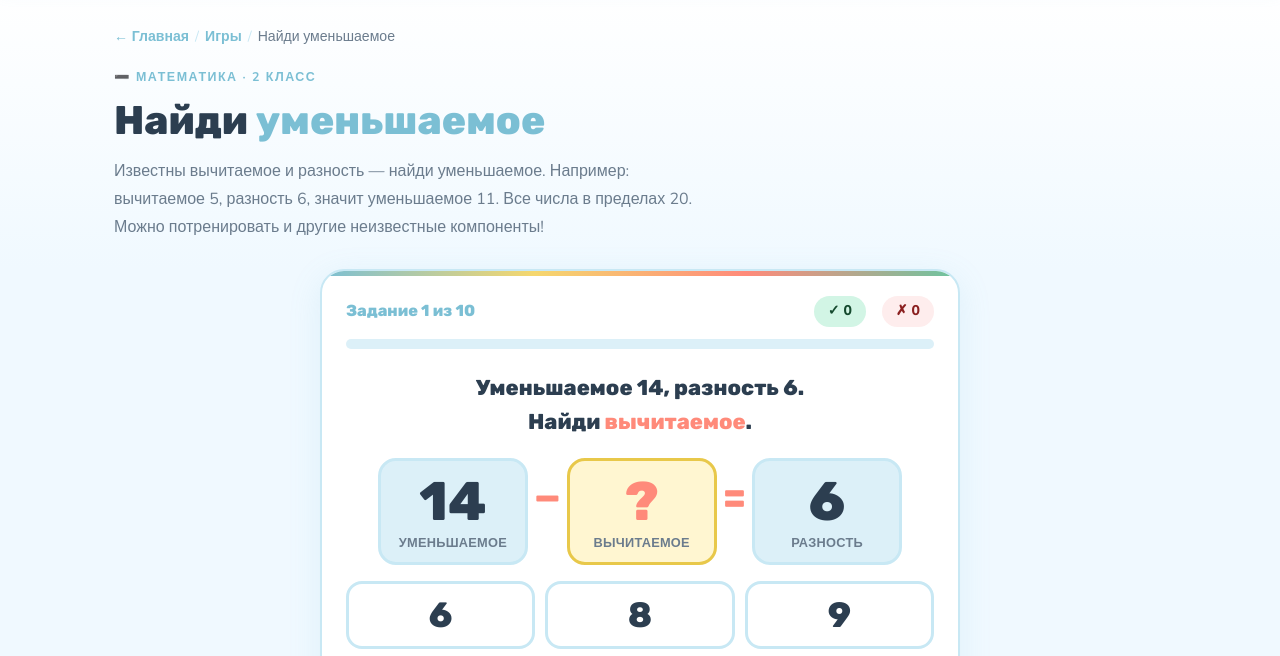
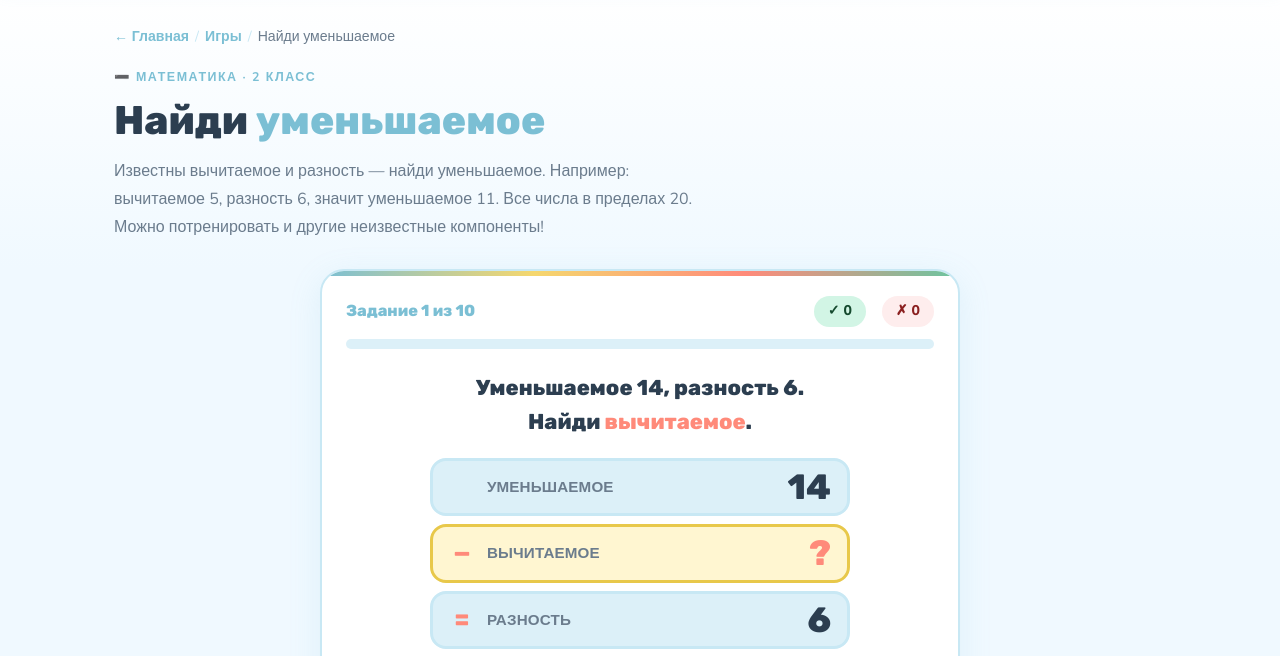
Before and after one commit to denvikadsv-sudo/uspevayka, a plain HTML site: page game-minuend.html in a window 1280 px wide. Both pictures are taken after a click on the button "Найди вычитаемое". Shown: the part 78-734 px from the top of the page. Drawn offline with nearby package versions, Linux system fonts and the light colour scheme.

Commit message:
Найди уменьшаемое: подписи вылезали из карточек на телефоне — раскладка «в столбик» (#40)
Подпись «УМЕНЬШАЕМОЕ» не помещалась в узкую карточку с настоящим шрифтом.
Теперь три строки: подпись слева, число справа. Проверено на ширинах
320–800 px и при крупном шрифте 125% и 150%.


Claude-Session: https://claude.ai/code/session_013NZgc21fMMowcHqb41kSNE

Co-authored-by: Claude <noreply@anthropic.com>

```diff
--- a/game-minuend.html
+++ b/game-minuend.html
@@ -139,17 +139,17 @@
     .mn-progress__bar { height: 100%; width: 0; background: linear-gradient(90deg, var(--sky), var(--green)); border-radius: 99px; transition: width .4s ease; }
     .mn-task { text-align: center; font-family: 'Rubik', sans-serif; font-weight: 800; font-size: clamp(1.05rem, 4.2vw, 1.35rem); color: var(--ink); padding: 14px 0 4px; }
     .mn-task .ask { color: var(--coral); }
-    .mn-eq { display: flex; align-items: flex-start; justify-content: center; gap: 6px; margin: 14px 0 8px; }
-    .mn-op { font-family: 'Rubik', sans-serif; font-weight: 900; font-size: clamp(1.8rem, 8vw, 2.6rem); color: var(--coral); line-height: 1; padding-top: 18px; }
-    .mn-card { flex: 1 1 0; max-width: 150px; min-width: 0; text-align: center; background: var(--sky-pale); border: 3px solid var(--sky-light); border-radius: 18px; padding: 10px 4px 8px; transition: all .2s; }
-    .mn-card__num { font-family: 'Rubik', sans-serif; font-weight: 900; font-size: clamp(2.2rem, 11vw, 3.4rem); line-height: 1.15; color: var(--ink); }
-    .mn-card__lbl { font-size: clamp(.62rem, 2.6vw, .8rem); font-weight: 800; color: var(--muted); text-transform: uppercase; letter-spacing: .02em; }
+    /* Раскладка «в столбик»: подпись слева, число справа — подписи помещаются на любой ширине и при крупном шрифте */
+    .mn-eq { display: flex; flex-direction: column; gap: 8px; margin: 14px auto 8px; max-width: 420px; }
+    .mn-card { display: flex; align-items: center; gap: 10px; min-width: 0; text-align: left; background: var(--sky-pale); border: 3px solid var(--sky-light); border-radius: 16px; padding: 6px 16px 6px 14px; transition: all .2s; }
+    .mn-card::before { content: attr(data-op); width: 1.1em; flex: none; font-family: 'Rubik', sans-serif; font-weight: 900; font-size: 1.7rem; line-height: 1; color: var(--coral); text-align: center; }
+    .mn-card__lbl { order: 1; flex: 1 1 auto; min-width: 0; font-size: .95rem; font-weight: 800; letter-spacing: .01em; color: var(--muted); text-transform: uppercase; overflow-wrap: anywhere; }
+    .mn-card__num { order: 2; min-width: 2ch; text-align: right; font-family: 'Rubik', sans-serif; font-weight: 900; font-size: 2.2rem; line-height: 1.15; color: var(--ink); }
     .mn-card--ask { background: #FFF6D1; border-color: var(--yellow-dark); }
     .mn-card--ask .mn-card__num { color: var(--coral); }
     .mn-card--done { background: #d2f5e5; border-color: var(--green); }
     .mn-card--done .mn-card__num { color: #154a2e; }
     .mn-card--reveal { background: #FFF6D1; border-color: var(--yellow-dark); }
-    .mn-card--reveal .mn-card__num { color: var(--ink); }
     .mn-choices { display: grid; grid-template-columns: repeat(3, 1fr); gap: 10px; margin: 16px 0 6px; }
     .mn-choice { min-height: 68px; padding: 8px 0; border-radius: 16px; border: 3px solid var(--sky-light); background: #fff; font-family: 'Rubik', sans-serif; font-size: clamp(1.6rem, 7vw, 2.2rem); font-weight: 800; color: var(--ink); cursor: pointer; transition: transform .15s, border-color .15s, background .15s, opacity .2s; }
     .mn-choice:hover:not(:disabled) { border-color: var(--sky); background: var(--sky-pale); transform: translateY(-2px); }
@@ -181,7 +181,7 @@
     .mn-win-btn2:hover { border-color: var(--sky); background: var(--sky-pale); }
     .mn-win-link { background: none; border: none; color: var(--muted); font-size: .9rem; font-weight: 700; font-family: 'Nunito', sans-serif; cursor: pointer; text-decoration: underline; }
     .tip-card--wide { grid-column: 1 / -1; background: #FFF6D1; border-color: #F7E7A0; }
-    @media (max-width: 380px) { .mn-choices { gap: 8px; } .mn-inner { padding: 16px 14px 24px; } .mn-eq { gap: 3px; } }
+    @media (max-width: 380px) { .mn-choices { gap: 8px; } .mn-inner { padding: 16px 14px 24px; } }
 
     /* SECTION */
     .section-title { font-size: clamp(1.3rem, 3vw, 1.8rem); font-weight: 700; text-align: center; margin-bottom: 8px; }
@@ -539,7 +539,7 @@
 
   // Три карточки: уменьшаемое − вычитаемое = разность; неизвестное — «?»
   function renderEq(state) {
-    var parts = [['m', '−'], ['s', '='], ['d', '']], html = '';
+    var parts = [['m', ''], ['s', '−'], ['d', '=']], html = '';
     parts.forEach(function (x) {
       var k = x[0], cls = 'mn-card', num = cur[k];
       if (k === cur.kind) {
@@ -547,8 +547,7 @@
         else if (state === 'done') cls += ' mn-card--done';
         else cls += ' mn-card--reveal';
       }
-      html += '<div class="' + cls + '"><div class="mn-card__num">' + num + '</div><div class="mn-card__lbl">' + NAME[k] + '</div></div>';
-      if (x[1]) html += '<div class="mn-op">' + x[1] + '</div>';
+      html += '<div class="' + cls + '" data-op="' + x[1] + '"><div class="mn-card__num">' + num + '</div><div class="mn-card__lbl">' + NAME[k] + '</div></div>';
     });
     $('mnEq').innerHTML = html;
   }
```
